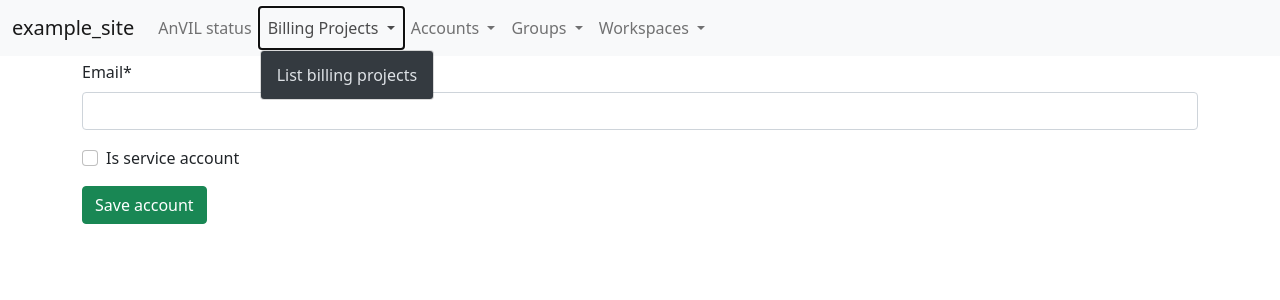
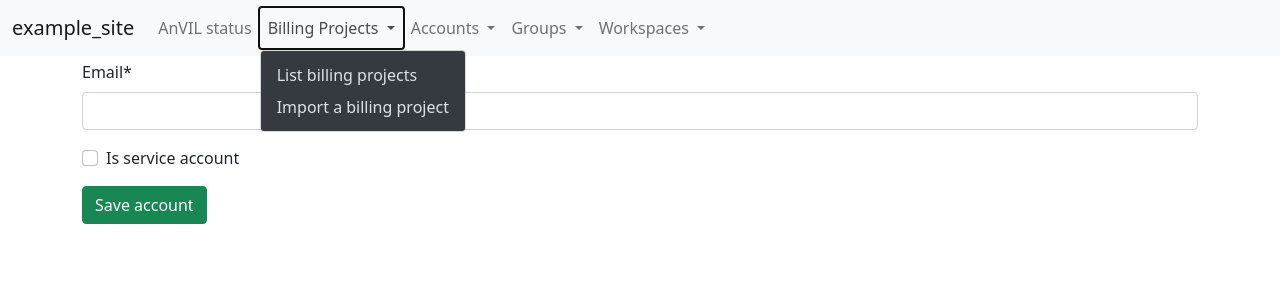
Before and after one commit to UW-GAC/django-anvil-consortium-manager, a Django app: page /anvil/accounts/import/ in a window 1280 px wide, after a click on "Billing Projects". Shown: the top 300 px of the page. Run offline with Django 3.2, Linux system fonts and the light colour scheme; some libraries are stand-ins or nearby versions.

Commit message:
Add a link to BillingProjectImport in the navbar

```diff
--- a/example_site/templates/base.html
+++ b/example_site/templates/base.html
@@ -58,6 +58,9 @@
                 <ul class="dropdown-menu dropdown-menu-dark" aria-labelledby="navbarDarkDropdownMenuLink">
                   <li>
                     <a class="dropdown-item" href="{% url 'anvil_project_manager:billing_projects:list' %}">List billing projects</a>
+                  </li>
+                  <li>
+                    <a class="dropdown-item" href="{% url 'anvil_project_manager:billing_projects:import' %}">Import a billing project</a>
                   </li>
                 </ul>
               </li>
```
